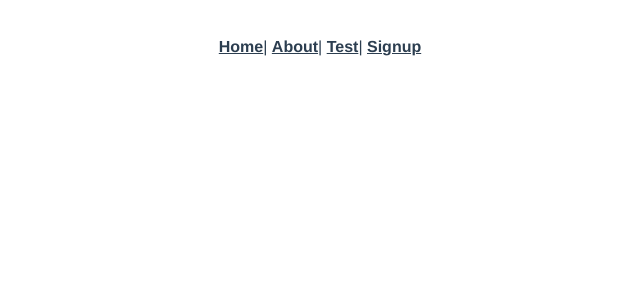
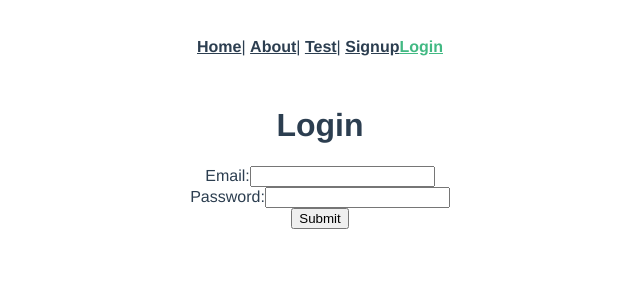
Before and after one commit to ernestomelchor/blog-frontend-app, a Vue app: page /login in a window 1280 px wide. Shown: the top 300 px of the page, without its empty margins (320-960 px from the left). Built offline with nearby package versions, Linux system fonts and the light colour scheme.

Commit message:
want login feature

```diff
--- a/src/App.vue
+++ b/src/App.vue
@@ -5,6 +5,7 @@
       <router-link to="/about">About</router-link>|
       <router-link to="/test">Test</router-link>|
       <router-link to="/signup">Signup</router-link>
+      <router-link to="/login">Login</router-link>
     </div>
     <router-view />
   </div>
--- a/src/main.js
+++ b/src/main.js
@@ -6,6 +6,11 @@
 axios.defaults.baseURL =
   process.env.NODE_ENV === "development" ? "http://localhost:3000" : "/";
 
+var jwt = localStorage.getItem("jwt");
+if (jwt) {
+  axios.defaults.headers.common["Authorization"] = "Bearer " + jwt;
+}
+
 Vue.config.productionTip = false;
 
 new Vue({
--- a/src/router/index.js
+++ b/src/router/index.js
@@ -3,6 +3,7 @@
 import Home from "../views/Home.vue";
 import Test from "../views/Test.vue";
 import Signup from "../views/Signup.vue";
+import Login from "../views/Login.vue";
 
 Vue.use(VueRouter);
 
@@ -30,6 +31,11 @@
     path: "/signup",
     name: "signup",
     component: Signup
+  },
+  {
+    path: "/login",
+    name: "login",
+    component: Login
   }
 ];
 
--- a/src/views/Login.vue
+++ b/src/views/Login.vue
@@ -0,0 +1,56 @@
+<template>
+  <div class="login">
+    <div class="container">
+      <form v-on:submit.prevent="submit()">
+        <h1>Login</h1>
+        <ul>
+          <li class="text-danger" v-for="error in errors">{{ error }}</li>
+        </ul>
+        <div class="form-group">
+          <label>Email:</label>
+          <input type="email" class="form-control" v-model="email" />
+        </div>
+        <div class="form-group">
+          <label>Password:</label>
+          <input type="password" class="form-control" v-model="password" />
+        </div>
+        <input type="submit" class="btn btn-primary" value="Submit" />
+      </form>
+    </div>
+  </div>
+</template>
+
+<script>
+import axios from "axios";
+
+export default {
+  data: function() {
+    return {
+      email: "",
+      password: "",
+      errors: []
+    };
+  },
+  methods: {
+    submit: function() {
+      var params = {
+        email: this.email,
+        password: this.password
+      };
+      axios
+        .post("/api/sessions", params)
+        .then(response => {
+          axios.defaults.headers.common["Authorization"] =
+            "Bearer " + response.data.jwt;
+          localStorage.setItem("jwt", response.data.jwt);
+          this.$router.push("/");
+        })
+        .catch(error => {
+          this.errors = ["Invalid email or password."];
+          this.email = "";
+          this.password = "";
+        });
+    }
+  }
+};
+</script>
```
